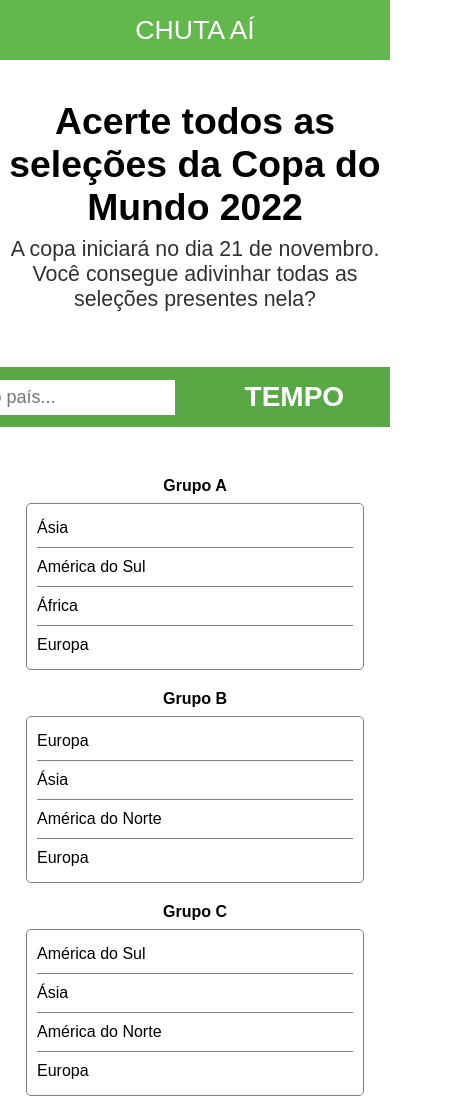
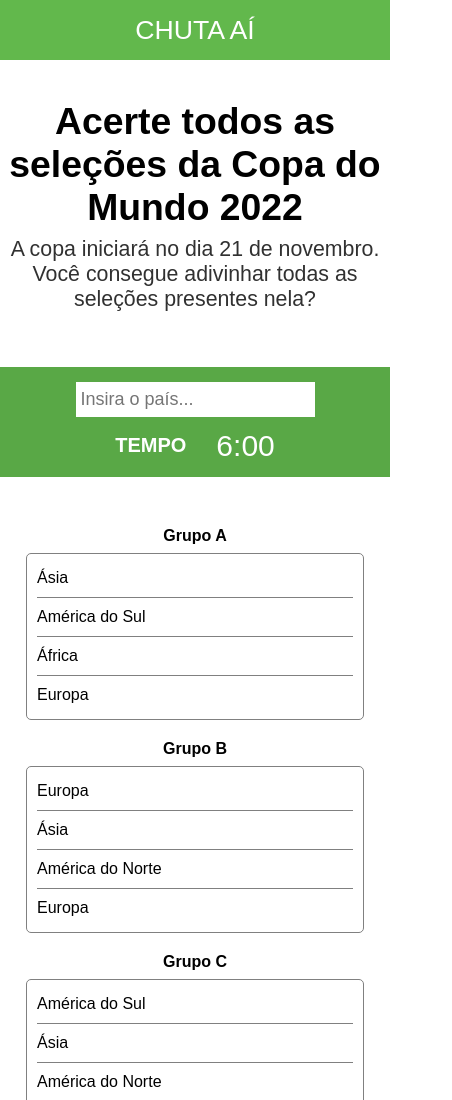
Before and after one commit to jhbertelli/jhbertelli.github.io, a plain HTML site: page index.html in a window 390 px wide. Shown: the top 1100 px of the page, 452 px wide, since content can reach past the window. Drawn offline with Linux system fonts and the light colour scheme.

Commit message:
ajustando responsividade

```diff
--- a/index.html
+++ b/index.html
@@ -15,8 +15,10 @@
 
         <div class="input-wrapper">
             <input type="text" id="team-input" placeholder="Insira o país...">
-            <span class="time">Tempo</span>
-            <span id="timer"></span>
+            <div style="display: flex;">
+                <span class="time">Tempo</span>
+                <span id="timer"></span>
+            </div>
         </div>
         <div id="game">
 
--- a/styles.css
+++ b/styles.css
@@ -178,6 +178,23 @@ h4 {
         display: block;
         margin-top: 50px;
     }
+    #team-input {
+        width: 60%;
+        min-width: 180px;
+    }
+    .input-wrapper {
+        height: 110px;
+        flex-direction: column;
+        text-align: center;
+    }
+    .time {
+        margin: 0 30px 0 0;
+        font-size: 20px;
+    }
+    .input-wrapper div {
+        margin: 12px 0 0 0;
+        align-items: center;
+    }
     .groups {
         margin: 0 auto 20px auto;
     }
```
